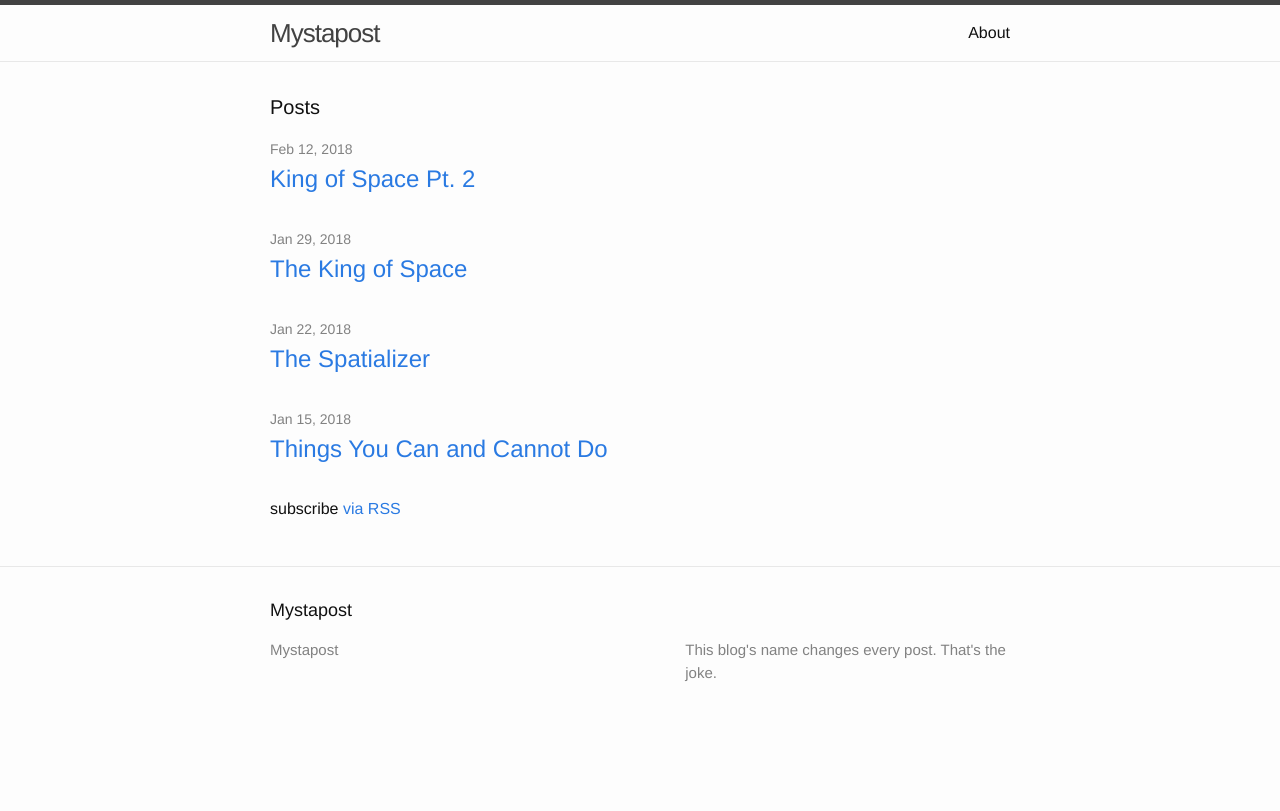
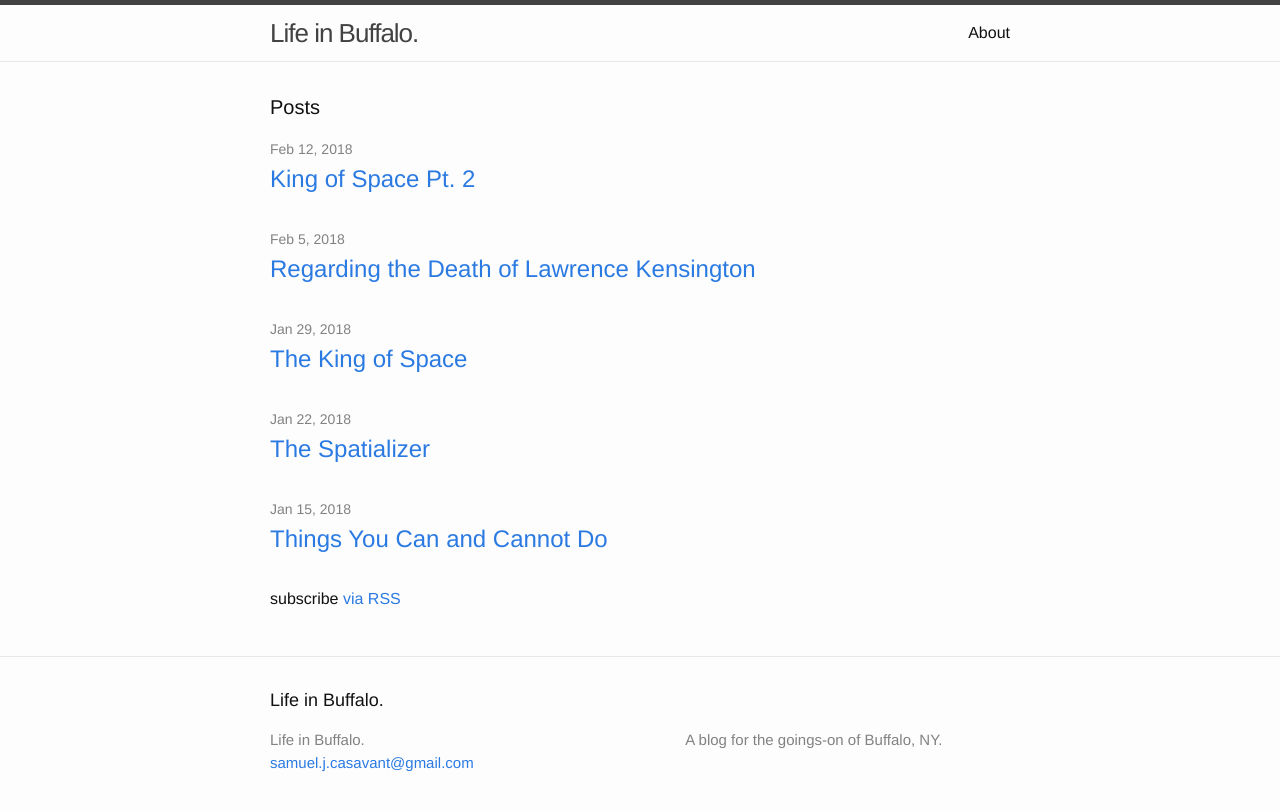
Before and after one commit to SamCasavant/samcasavant.github.io, a Jekyll site: the page built from index.html, in a window 1280 px wide. Shown: the top 811 px of the page. Built offline with Jekyll 4.4.1, drawn with Linux system fonts in a browser that asks for light colours.

Commit message:
new post

```diff
--- a/_config.yml
+++ b/_config.yml
@@ -1,8 +1,8 @@
 # Site settings
-title: Mystapost
-email:
+title: Life in Buffalo.
+email: samuel.j.casavant@gmail.com
 description: > # this means to ignore newlines until "baseurl:"
-  This blog's name changes every post. That's the joke.
+  A blog for the goings-on of Buffalo, NY.
 baseurl: "" # the subpath of your site, e.g. /blog/
 url: "http://sam.casavant.org/"  # the base hostname & protocol for your site
 twitter_username:
```
Also changed, not shown: _posts/2018-02-26-regarding-the-death-of-lawrence-kensington.markdown (added, +77 -0 lines).
